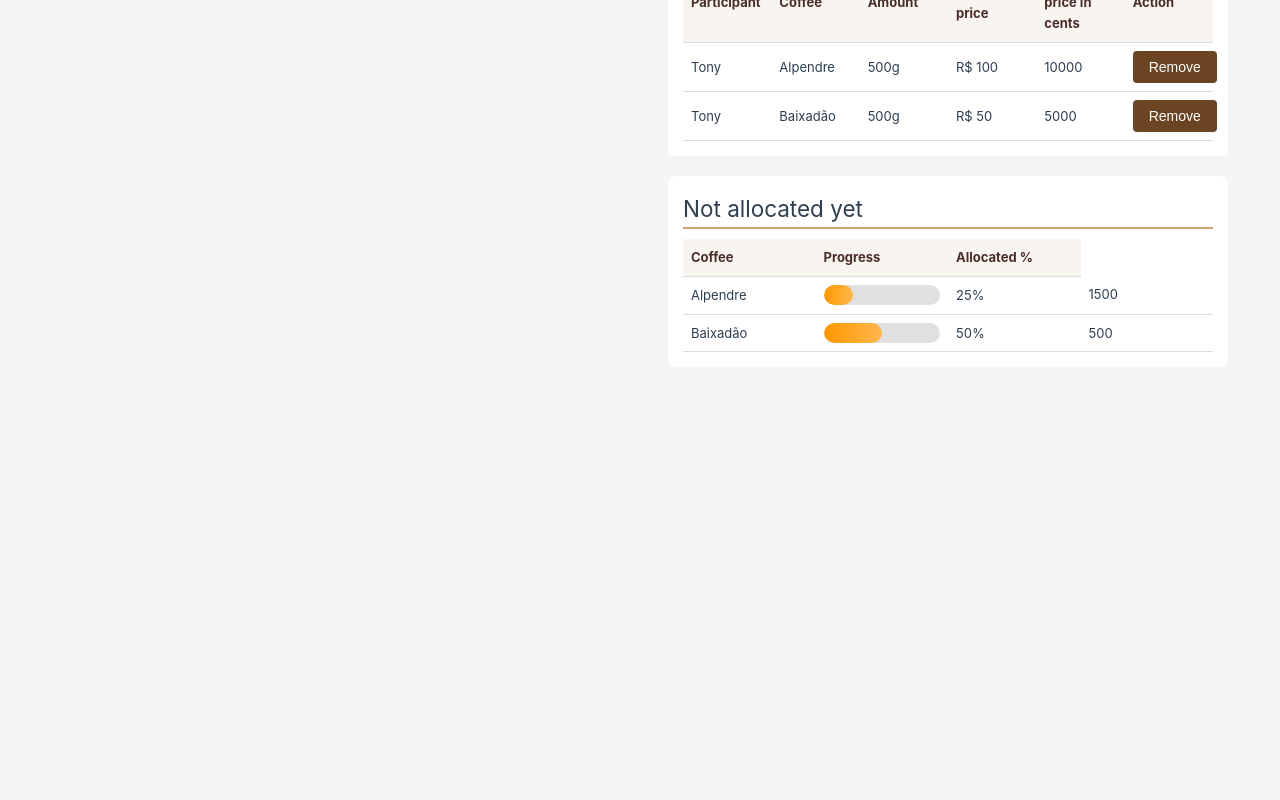
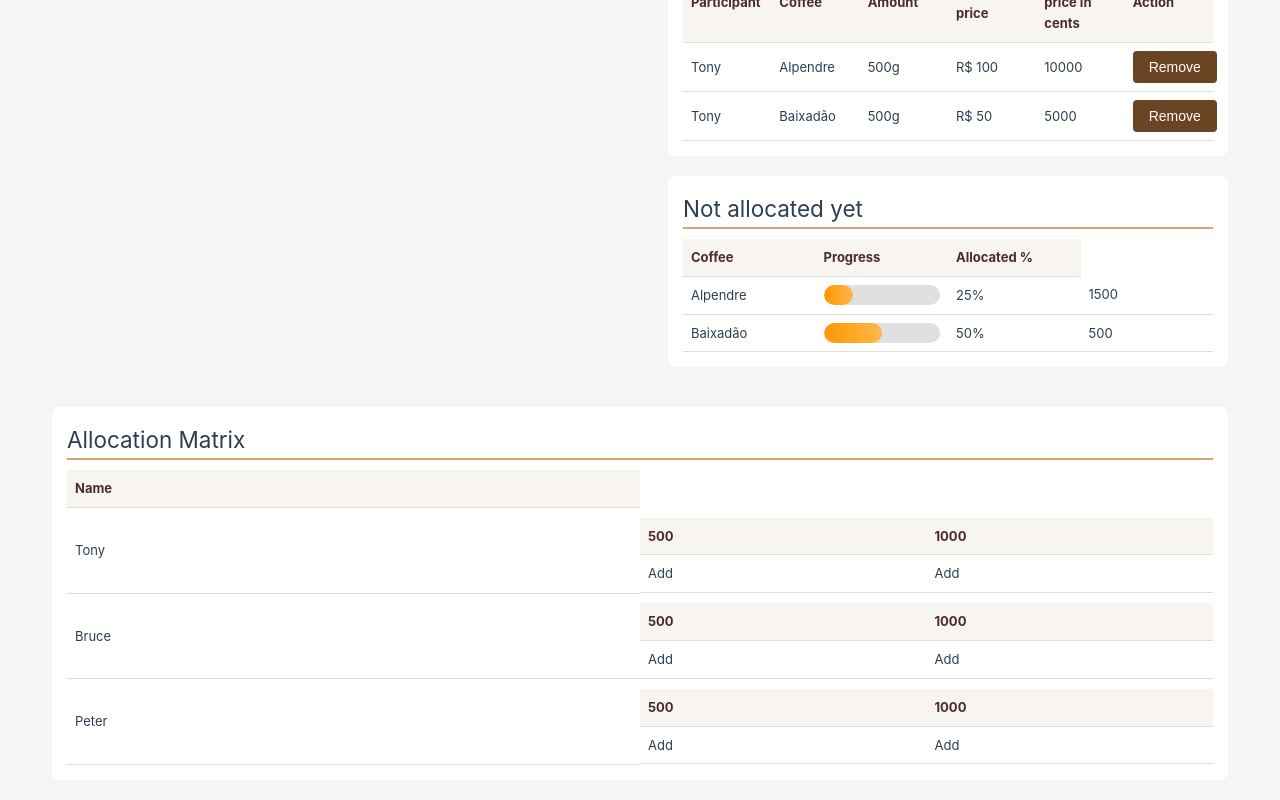
Before and after one commit to paulograbin/coffee, a Vue app: page /#/ in a window 1280 px wide. Shown: the part 767-1567 px from the top of the page. Before the commit the page ends 1154 px from the top, so only its background shows below. Built offline with nearby package versions, Linux system fonts and the light colour scheme; the HTML template or start-up script is replaced by a standard one.

Commit message:
Introduce a new component for allocation matrix

```diff
--- /dev/null
+++ b/src/components/AllocationMatrix.vue
@@ -0,0 +1,50 @@
+<script setup lang="ts">
+import { ref, nextTick, computed } from 'vue'
+import { usePurchaseStore } from '@/stores/purchase-store.ts'
+
+const purchaseStore = usePurchaseStore()
+</script>
+
+<template>
+  <div class="participant-table card">
+    <h2 class="cardDescription">Allocation Matrix</h2>
+
+    <table
+      v-if="purchaseStore.purchase.participants.length || purchaseStore.purchase.coffees.length"
+    >
+      <thead>
+        <tr>
+          <th>Name</th>
+        </tr>
+      </thead>
+      <tbody>
+        <tr v-for="p in purchaseStore.purchase.participants" :key="p.id">
+          <td>{{ p.name }}</td>
+
+          <table>
+            <thead>
+              <tr>
+                <th>500</th>
+                <th>1000</th>
+              </tr>
+            </thead>
+            <tbody>
+              <tr>
+                <td>
+                  Add
+                </td>
+                <td>
+                  Add
+                </td>
+              </tr>
+            </tbody>
+          </table>
+        </tr>
+      </tbody>
+    </table>
+
+    <p v-else class="empty">No participants and/or coffee yet.</p>
+  </div>
+</template>
+
+<style scoped></style>
--- a/src/views/HomeView.vue
+++ b/src/views/HomeView.vue
@@ -6,6 +6,7 @@ import CardComponent from '@/components/CardComponent.vue'
 import { usePurchaseStore } from '@/stores/purchase-store.ts'
 import AllocationTable from '@/components/AllocationTable.vue'
 import { computed, onMounted, onUnmounted } from 'vue'
+import AllocationMatrix from '@/components/AllocationMatrix.vue'
 
 const purchaseStore = usePurchaseStore()
 
@@ -56,6 +57,7 @@ onUnmounted(() => {
       <AllocationTable />
     </div>
   </div>
+  <AllocationMatrix />
 </template>
 
 <style scoped>
```
